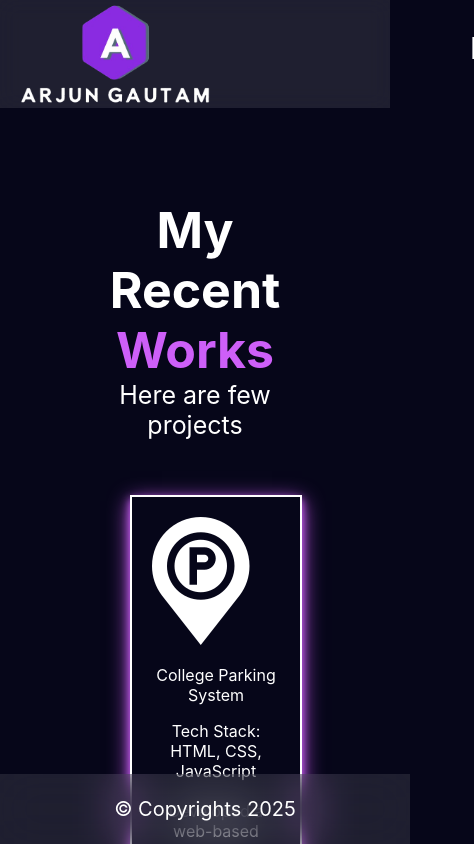
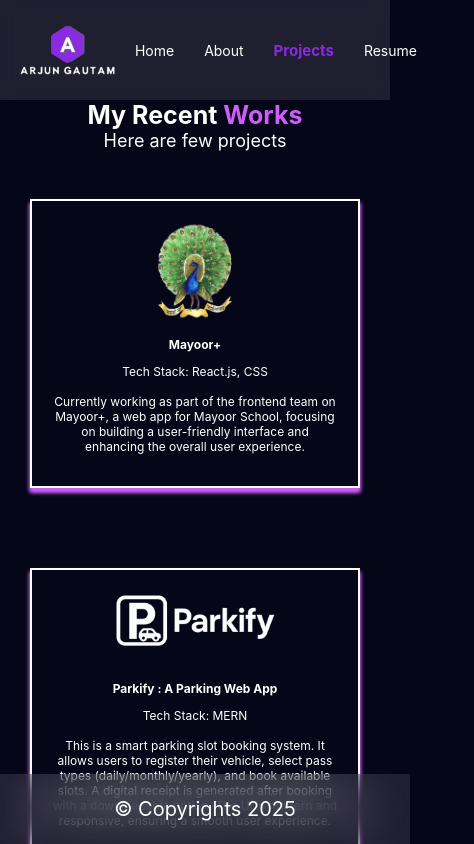
Before and after one commit to Arjun039Gautam/Personal_portfolio, a React (Create React App) app: page /project in a window 390 px wide. Shown: the top 844 px of the page, 474 px wide, since content can reach past the window. Built offline with nearby package versions, Linux system fonts and the light colour scheme.

Commit message:
update css create responsive

```diff
--- a/src/components/about/style.js
+++ b/src/components/about/style.js
@@ -2,31 +2,31 @@ import styled from "styled-components";
 
 const Wrapper = styled.section`
     color: white;
-    margin: 200px 100px;
+    margin-top: 100px;
     .container1{
         display: flex;
         justify-content: space-evenly;
 
     }
     .heading{
-        font-size: 50px;
+        font-size: 25px;
         text-align: center;
     }
     .image{
         img{
-            height: 550px;
+            height: 350px;
             margin: 90px 0;
         }
     }
     .content{
-        font-size: 35px;
+        font-size: 22px;
         span{
             color: #cd5ff8;
         }
     }
     ul li{
         list-style-type: none;
-        font-size: 35px;
+        font-size: 22px;
         display: flex;
         gap: 20px;
     }
@@ -37,7 +37,7 @@ const Wrapper = styled.section`
         align-items: center;           /* Full Screen Height */
         text-align: center;
         h1{
-            font-size: 45px;
+            font-size: 25px;
             margin-bottom: 50px;
             strong{
                 color: #cd5ff8;
@@ -48,9 +48,10 @@ const Wrapper = styled.section`
         width: 100%;
         display: flex;
         justify-content: space-evenly;
+        margin-bottom: 100px;
         div{
-            border: white 2px solid;
-            padding: 20px;
+            border: white 1px solid;
+            padding: 10px;
             transition: transform 0.3s ease, box-shadow 0.3s ease;
         }
         div:hover{
@@ -59,5 +60,97 @@ const Wrapper = styled.section`
             box-shadow: 0 0 15px #cd5ff8;
         }
     }
+
+   @media screen and (max-width: 600px) {
+  .container1 {
+    display: flex;
+    flex-direction: column;
+    align-items: center;
+    gap: 10px;
+    width: 100%;
+    padding-inline: 16px;
+    box-sizing: border-box;
+    text-align: center;
+  }
+
+  .description {
+    font-size: 14px;
+    width: 100%;
+  }
+
+  .heading {
+    font-size: 20px;
+    margin-bottom: 10px;
+  }
+
+  .content {
+    font-size: 14px;
+    line-height: 1.6;
+    margin: 0 auto;
+  }
+
+  ul {
+    padding: 0;
+    list-style: none;
+    margin: 10px 0 0 0;
+  }
+
+  ul li {
+    font-size: 14px;
+    display: flex;
+    align-items: center;
+    margin-bottom: 6px;
+    margin-left: 15px;
+  }
+
+  ul li img {
+    height: 14px;
+    margin-right: 8px;
+  }
+
+  .image {
+    width: 100%;
+    display: flex;
+    justify-content: center;
+  }
+
+  .image img {
+    width: 90%;
+    max-width: 260px;
+    height: auto;
+  }
+
+  .container2 {
+    margin-top: 40px;
+    padding-inline: 16px;
+    box-sizing: border-box;
+    text-align: center;
+  }
+
+  .container2 h1 {
+    font-size: 20px;
+    margin-bottom: 20px;
+  }
+
+  .main-container {
+    display: flex;
+    flex-wrap: wrap;
+    justify-content: center;
+    gap: 5px;
+  }
+
+  .main-container div {
+    width: 60px;
+    height: 60px;
+  }
+
+  .main-container img {
+    width: 100%;
+    height: 100%;
+    object-fit: contain;
+  }
+}
+
+
 `
 export default Wrapper
--- a/src/components/header/style.js
+++ b/src/components/header/style.js
@@ -12,6 +12,7 @@ const Wrapper = styled.header`
         background-color: rgba(255, 255, 255, 0.1);
         color: white;
         z-index: 999;
+        height: 80px;
     }
 
     nav ul {
@@ -19,20 +20,15 @@ const Wrapper = styled.header`
         display: flex;
         justify-content: space-around;
         list-style: none;
-        font-size: 30px;
+        font-size: 20px;
         margin-left: 200px;
-    }
-
-    nav ul li {
-        list-style: none;
-        transition: transform 0.3s, font-size 0.3s;
     }
 
     /* Hover and active effect */
     nav ul li:hover,
     nav ul li a.active {
         transform: scale(1.2); /* Increase size */
-        font-size: 35px;       /* Optional: larger font size */
+        font-size: 22px;       /* Optional: larger font size */
     }
 
     nav ul li a, nav ul li Link {
@@ -51,10 +47,67 @@ const Wrapper = styled.header`
     }
 
     img {
-        height: 100px;
+        height: 70px;
         padding: 2px 10px;
-        margin: 2px 10px;
+        margin: 2px 200px 2px 10px;
     }
+    @media screen and (max-width: 600px) {
+  nav {
+    flex-direction: row;
+    align-items: center;
+    justify-content: space-between;
+    height: 100px;
+    padding: 0 10px;
+  }
+
+  nav img {
+    height: 50px;
+    margin: 0;
+  }
+
+  nav ul {
+    display: flex;
+    flex-direction: row;
+    justify-content: space-between;
+    align-items: center;
+    /* flex-wrap: wrap; */
+    gap: 10px;
+    font-size: 14px;
+    margin: 0;
+    padding: 0;
+    list-style: none;
+  }
+
+  nav ul li {
+    margin: 0 5px;
+  }
+
+  nav ul li a {
+    color: white;
+    text-decoration: none;
+    padding: 5px;
+  }
+
+  nav ul li a.active {
+    color: #8a2be2;
+    font-weight: bold;
+  }
+
+  nav ul li:hover,
+  nav ul li a.active {
+    transform: scale(1.05);
+    font-size: 15px;
+  }
+
+  .nav-link {
+    transition: color 0.3s;
+  }
+
+  nav ul li a:hover {
+    color: #8a2be2;
+  }
+}
+
 `
 
 export default Wrapper;
--- a/src/components/home/style.js
+++ b/src/components/home/style.js
@@ -5,31 +5,33 @@ const Wrapper = styled.div`
     margin-left: 30px;
     .container{
         display: flex;
-        justify-content: space-evenly;
+        margin: 150px 0 0 100px;
+        gap: 100px;
     }
     .home-header{
-        font-size: 50px;
-        margin-top: 200px;
+        font-size: 25px;
     }
     .main-name{
         color: #cd5ff8;
         margin-left: 10px;
     }
+    .image{
+        width: 300px;
+    }
     .image img{
-        height: 400px;
-        margin-top: 70px;
+        height: 200px;
+        margin: 20px auto 0;
     }
     .description{
-        margin: 200px;
+        margin: 70px auto;
         display: flex;
         justify-content: space-evenly;
     }
     .profile{
         background-color: white;
         border-radius: 50%;
-        height: 300px;
-        width: 300px;
-        margin-top: 200px;
+        height: 200px;
+        width: 200px;
         border: 5px solid white;
         img{
             width: 100%;    /* Make the image fill the div horizontally */
@@ -40,17 +42,17 @@ const Wrapper = styled.div`
     }
     .intro{
         text-align: left;
-        font-size: 35px;
+        font-size: 20px;
     }
     .heading{
-        font-size: 50px;
+        font-size: 25px;
         span{
             color: #cd5ff8;
         }
     }
     .social-link{
         text-align: center;
-        font-size: 25px;
+        font-size: 20px;
         margin-bottom: 100px;
         p{
             margin: 0;
@@ -61,13 +63,13 @@ const Wrapper = styled.div`
         }
     }
     .social-heading{
-        font-size: 40px;
+        font-size: 25px;
         margin: 0;
         padding: 0;
     }
     .icon-div{
         height: 50px;
-        width: 10%;
+        width: 30%;
         margin: 20px auto;
         display: flex;
         justify-content: space-evenly;
@@ -76,7 +78,7 @@ const Wrapper = styled.div`
         }
     }
     .textWrapper{
-        font-size: 48px;
+        font-size: 22px;
         white-space: nowrap;
         overflow: hidden;
         display: flex;
@@ -100,6 +102,101 @@ const Wrapper = styled.div`
             }
         }
     }
+    @media screen and (max-width: 600px) {
+  .container {
+    flex-direction: column;
+    align-items: center;
+    margin: 120px 10px 0 10px;
+    gap: 30px;
+    text-align: center;
+  }
+
+  .profile {
+    height: 140px;
+    width: 140px;
+    border: 3px solid white;
+    margin-bottom: 10px;
+  }
+
+  .profile img {
+    width: 100%;
+    height: 100%;
+    object-fit: cover;
+    border-radius: 50%;
+  }
+
+  .home-header {
+    font-size: 18px;
+    margin-top: 10px;
+  }
+
+  .heading-name {
+    font-size: 20px;
+  }
+
+  .main-name {
+    margin-left: 5px;
+  }
+
+  .textWrapper {
+    font-size: 16px;
+    margin-top: 5px;
+  }
+
+  .description {
+    flex-direction: column;
+    align-items: center;
+    margin: 40px 10px;
+    gap: 20px;
+    text-align: center;
+  }
+
+  .intro {
+    font-size: 16px;
+    line-height: 1.5;
+  }
+
+  .heading {
+    font-size: 18px;
+  }
+
+  .image {
+    width: 100%;
+    display: flex;
+    justify-content: center;
+  }
+
+  .image img {
+    height: auto;
+    width: 80%;
+    max-width: 300px;
+    margin-top: 10px;
+  }
+
+  .social-link {
+    font-size: 16px;
+    margin: 50px 10px;
+  }
+
+  .social-heading {
+    font-size: 18px;
+  }
+
+  .icon-div {
+    width: 80%;
+    justify-content: space-evenly;
+    flex-wrap: wrap;
+    margin-top: 10px;
+    margin-bottom: 80px;
+  }
+
+  .icon-div img {
+    height: 30px;
+    margin: 5px;
+  }
+}
+
+
 `
 
 export default Wrapper
--- a/src/components/project/index.jsx
+++ b/src/components/project/index.jsx
@@ -17,30 +17,16 @@ const Project = () => {
       <h1>My Recent <strong>Works</strong></h1>
       <p className='sub-heading'>Here are few projects</p>
       <div className='main-container'>
-        <div onClick={() => handleExternalNavigation('https://arjun039gautam.github.io/College_Parking_System/')} style={{ cursor: 'pointer' }}>
-          <img src={parking} alt="" />
-          <p>College Parking System</p>
-          <p>Tech Stack: HTML, CSS, JavaScript<br /><br/>
-            Developed a web-based system for generating daily, monthly, and annual parking passes with an intuitive frontend interface.
-          </p>
-        </div>
-        <div>
-          <img src={shopping} alt="" />
-          <p>ShopApp</p>
-          <p>Tech Stack: React.js, CSS<br/><br/>
-            Created a shopping app with login/signup authentication and product add/remove features.
-          </p>
-        </div>
-        <div onClick={() => handleExternalNavigation('https://arjun039gautam.github.io/Calculator/')} style={{ cursor: 'pointer' }}>
-          <img src={calculator} alt="" />
-          <p>Calculator</p>
-          <p>Tech Stack: HTML, CSS, JavaScript<br /><br/>
-            It performs basic arithmetic operations with a clean UI and smooth button interactions
+        <div onClick={() => handleExternalNavigation('https://mayoor-web.vercel.app')} style={{ cursor: 'pointer' }}>
+          <img src={mayoorIcon} alt="" className='mayoor'/>
+          <p><strong>Mayoor+</strong></p>
+          <p>Tech Stack: React.js, CSS<br /><br/>
+            Currently working as part of the frontend team on Mayoor+, a web app for Mayoor School, focusing on building a user-friendly interface and enhancing the overall user experience.
           </p>
         </div>
         <div onClick={() => handleExternalNavigation('https://parkify-frontend-eta.vercel.app/')} style={{ cursor: 'pointer' }}>
           <img src={parkifyIcon} alt="" className='parkify'/>
-          <p>Parkify : A Parking Web App</p>
+          <p><strong>Parkify : A Parking Web App</strong></p>
           <p>Tech Stack: MERN<br /><br/>
             This is a smart parking slot booking system.
             It allows users to register their vehicle, select pass types (daily/monthly/yearly), and book available slots.
@@ -48,11 +34,25 @@ const Project = () => {
             The UI is modern and responsive, ensuring a smooth user experience.
           </p>
         </div>
-        <div onClick={() => handleExternalNavigation('https://mayoor-web.vercel.app')} style={{ cursor: 'pointer' }}>
-          <img src={mayoorIcon} alt="" className='mayoor'/>
-          <p>Parkify : Mayoor+</p>
-          <p>Tech Stack: React.js, CSS<br /><br/>
-            Currently working as part of the frontend team on Mayoor+, a web app for Mayoor School, focusing on building a user-friendly interface and enhancing the overall user experience.
+        <div onClick={() => handleExternalNavigation('https://arjun039gautam.github.io/College_Parking_System/')} style={{ cursor: 'pointer' }}>
+          <img src={parking} alt="" />
+          <p><strong>College Parking System</strong></p>
+          <p>Tech Stack: HTML, CSS, JavaScript<br /><br/>
+            Developed a web-based system for generating daily, monthly, and annual parking passes with an intuitive frontend interface.
+          </p>
+        </div>
+        <div>
+          <img src={shopping} alt="" />
+          <p><strong>ShopApp</strong></p>
+          <p>Tech Stack: React.js, CSS<br/><br/>
+            Created a shopping app with login/signup authentication and product add/remove features.
+          </p>
+        </div>
+        <div onClick={() => handleExternalNavigation('https://arjun039gautam.github.io/Calculator/')} style={{ cursor: 'pointer' }}>
+          <img src={calculator} alt="" />
+          <p><strong>Calculator</strong></p>
+          <p>Tech Stack: HTML, CSS, JavaScript<br /><br/>
+            It performs basic arithmetic operations with a clean UI and smooth button interactions
           </p>
         </div>
       </div>
--- a/src/components/project/style.js
+++ b/src/components/project/style.js
@@ -1,11 +1,11 @@
 import styled from "styled-components";
 
 const Wrapper = styled.section`
-    margin: 200px 100px;
+    margin-top: 100px;
     color: white;
     h1{
         text-align: center;
-        font-size: 50px;
+        font-size: 25px;
         margin-bottom: 0;
         strong{
             color: #cd5ff8;
@@ -14,24 +14,27 @@ const Wrapper = styled.section`
 
     .sub-heading{
         text-align: center;
-        font-size: 25px;
+        font-size: 18px;
         margin-top: 0;
     }
     .main-container{
         display: flex;
         padding: 30px;
         flex-wrap: wrap;
+        justify-content: space-around;
         div{
             border: solid white 2px;
-            box-shadow: 0 4px 8px 0 #cd5ff8, 0 6px 20px 0 #cd5ff8;
+            box-shadow: 0 4px 4px 0 #cd5ff8, 0 4px 4px 0 #cd5ff8;
             padding: 20px;
             text-align: center;
             align-items: center;
-            height: 400px;
+            /* height: 300px; */
             width: 300px;
             transition: transform 0.3s ease, box-shadow 0.3s ease;
-            margin-bottom: 40px;
-            margin-right: 60px;
+            margin-bottom: 80px;
+            p{
+                font-size: 12px;
+            }
         }
         div:hover{
             border: #cd5ff8 2px solid;
@@ -40,13 +43,20 @@ const Wrapper = styled.section`
         }
     }
     .parkify{
-        height: 300px;
-        margin-top: -80px;
-        margin-bottom: -95px;
+        height: 180px;
+        margin-top: -60px;
+        margin-bottom: -45px;
     }
     .mayoor{
-        height: 200px;
-        margin-bottom: -30px;
+        height: 120px;
+        margin-top: -10px;
+        margin-bottom: -10px;
     }
+    img{
+        height: 80px;
+    }
+
+
+
 `
 export default Wrapper
--- a/src/components/resume/style.js
+++ b/src/components/resume/style.js
@@ -5,6 +5,17 @@ const Wrapper = styled.section`
         height: 150vh;
         margin: 200px auto;
         display: flex;
+        box-shadow: 0 2px 6px rgba(205, 95, 248, 0.4);
     }
+
+    @media (max-width: 600px) {
+    margin-top: 60px;
+
+    img {
+      max-width: 95%;
+      height: auto;
+      box-shadow: 0 2px 6px rgba(205, 95, 248, 0.4);
+    }
+  }
 `
 export default Wrapper
```
